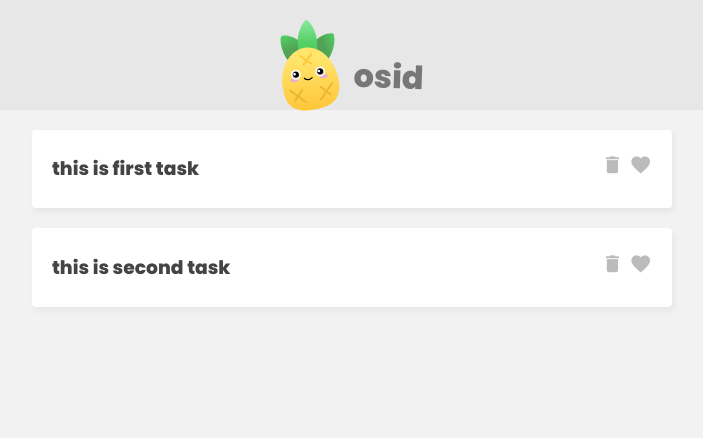
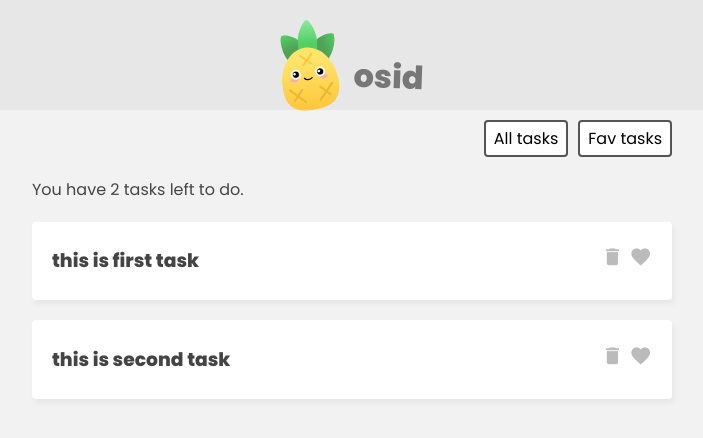
Before and after one commit to osid-alkourd/pinia-state-management, a Vue app: page / in a window 1280 px wide. Shown: the top 438 px of the page, without its empty margins (288-991 px from the left). Built offline with nearby package versions, Linux system fonts and the light colour scheme.

Commit message:
getter in pinia state management

```diff
--- a/src/App.vue
+++ b/src/App.vue
@@ -6,10 +6,23 @@
       <h1>{{ tasksStore.name }}</h1>
     </header>
 
-    <!-- task list -->
-    <div class="task-list">
+    <!-- filter -->
+    <nav class="filter">
+      <button @click="filter = 'all'">All tasks</button>
+      <button @click="filter = 'favs'">Fav tasks</button>
+    </nav>
+
+    <!-- tasks list -->
+    <div class="task-list" v-if="filter === 'all'">
+      <p>You have {{ tasksStore.totalCount }} tasks left to do.</p>
       <div v-for="task in tasksStore.tasks" :key="task.id">
-        <TaskDetails :task="task"/>
+        <TaskDetails :task="task" />
+      </div>
+    </div>
+    <div class="task-list" v-if="filter === 'favs'">
+      <p>You have {{ tasksStore.FavsCount }} tasks left to do.</p>
+      <div v-for="task in tasksStore.isFav" :key="task.id">
+        <TaskDetails :task="task" />
       </div>
     </div>
   </main>
@@ -18,11 +31,13 @@
 <script>
 import { useTasksStore } from "./stores/TaskStore";
 import TaskDetails from "./components/TaskDetails.vue";
+import { ref } from "vue";
 export default {
   components: { TaskDetails },
   setup() {
     const tasksStore = useTasksStore();
-    return { tasksStore };
+    const filter = ref("all");
+    return { tasksStore, filter };
   },
 };
 </script>
--- a/src/assets/main.css
+++ b/src/assets/main.css
@@ -58,3 +58,21 @@
   cursor: pointer;
   color: #bbb;
 }
+
+/* filter nav */
+.filter {
+  width: 640px;
+  margin: 10px auto;
+  text-align: right;
+}
+.filter button {
+  display: inline-block;
+  margin-left: 10px;
+  background: #fff;
+  border: 2px solid #555;
+  border-radius: 4px;
+  padding: 4px 8px;
+  cursor: pointer;
+  font-size: 0.8em;
+  font-size: 1em;
+}
--- a/src/stores/TaskStore.js
+++ b/src/stores/TaskStore.js
@@ -1,13 +1,25 @@
 import { defineStore } from 'pinia'
 
-export  const useTasksStore = defineStore('taskStore' , {
-    state: () => {
-        return {
-            tasks: [
-                {id:10, title:'this is first task', isFav: true},
-                {id:11, title:'this is second task', isFav: false}
-            ],
-            name: 'osid'
+export const useTasksStore = defineStore('taskStore', {
+    state: () => ({
+        tasks: [
+            { id: 10, title: 'this is first task', isFav: true },
+            { id: 11, title: 'this is second task', isFav: false }
+        ],
+        name: 'osid'
+    }),
+    getters: {
+        isFav(state) {
+            return state.tasks.filter(task => task.isFav);
+        },
+        totalCount: (state) => {
+            return state.tasks.length;
+        },
+        FavsCount(){
+            return this.tasks.reduce((p,c)=>{
+                return c.isFav ? p+1 : p
+            },0);
         }
+
     }
 })
```
